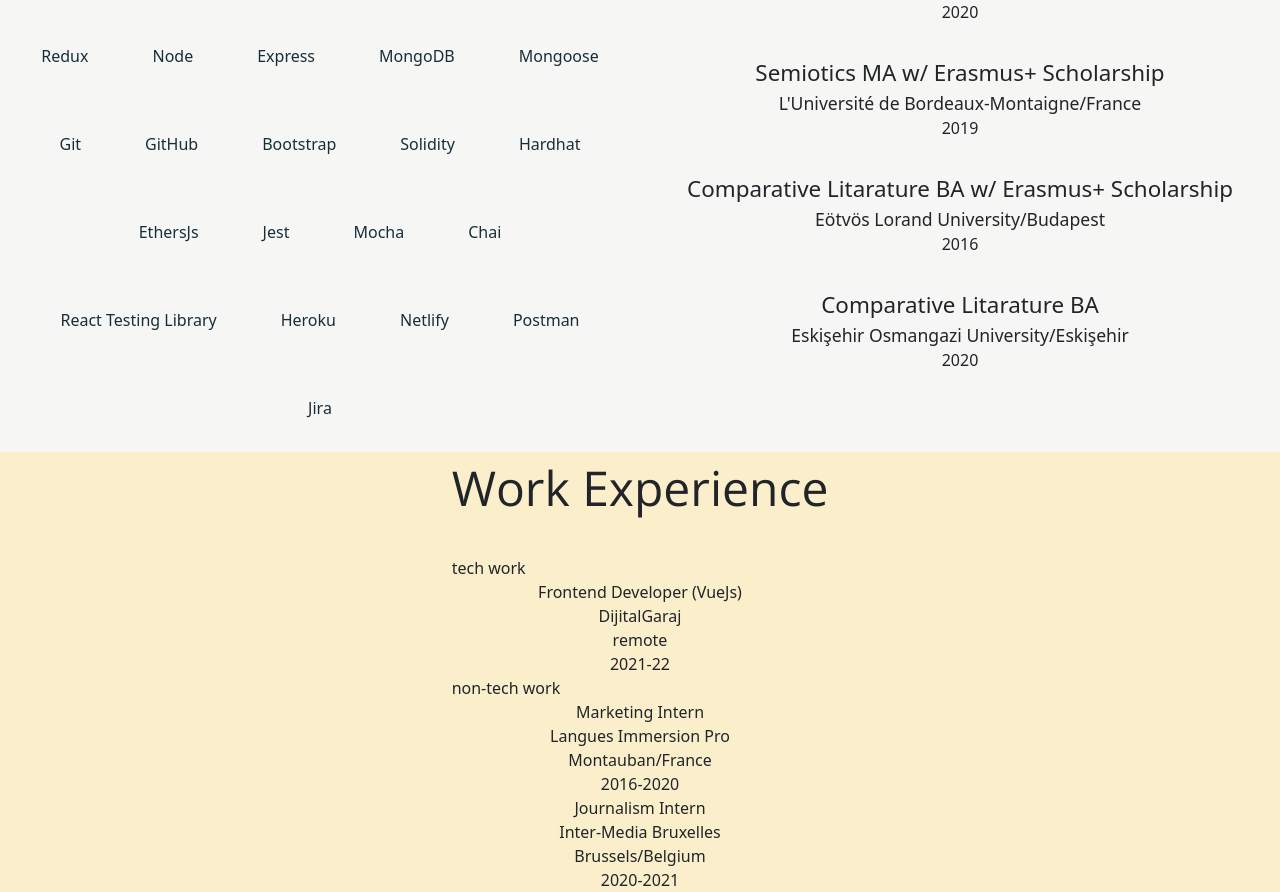
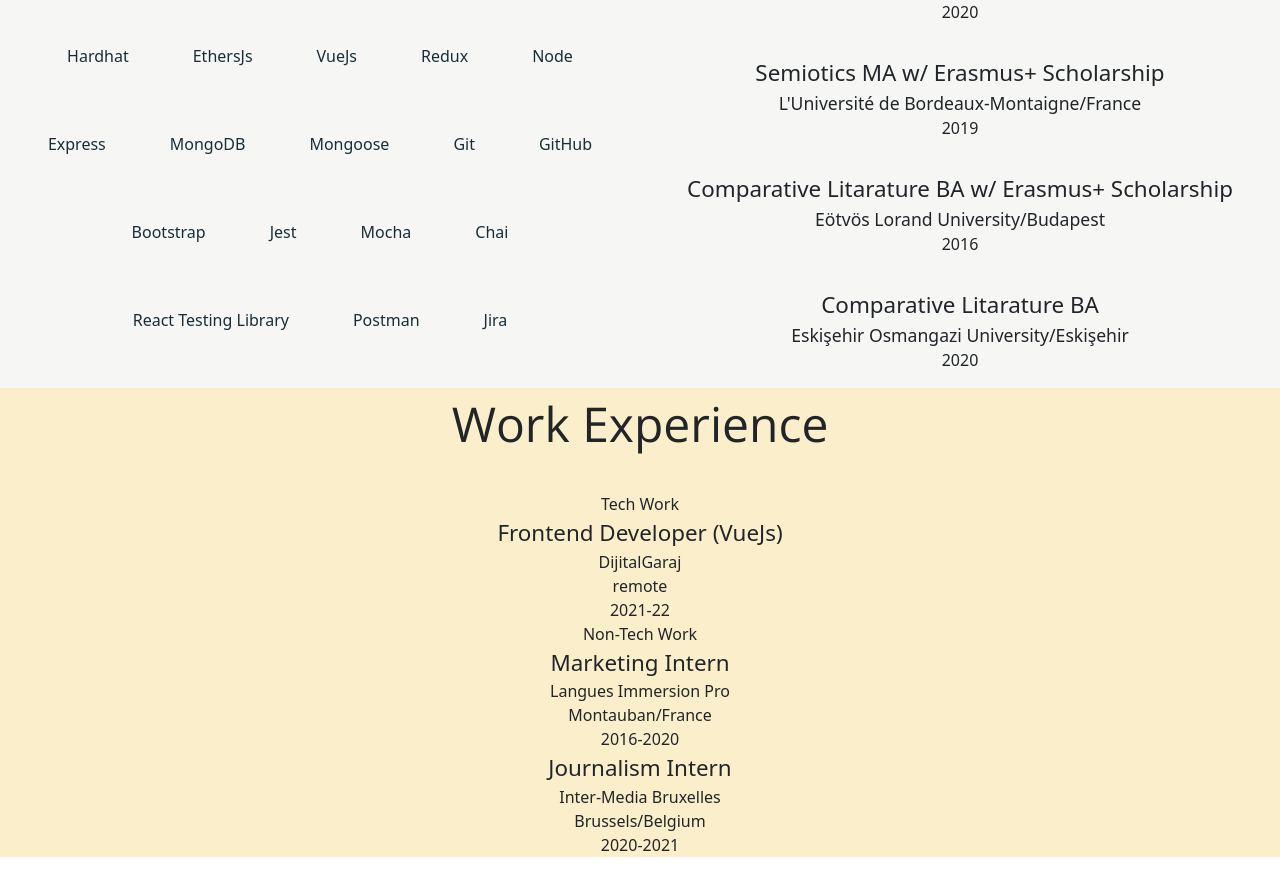
Before and after one commit to muratcan-yuksel/portfolio, a React (Create React App) app: page / in a window 1280 px wide. Shown: the part 2124-3016 px from the top of the page. After the commit the page ends 2981 px from the top, so only its background shows below. Built offline with nearby package versions, Linux system fonts and the light colour scheme.

Commit message:
fallback2

```diff
--- a/src/components/about/About.js
+++ b/src/components/about/About.js
@@ -6,6 +6,9 @@
     "CSS",
     "JavaScript (ES6)",
     "React",
+    "Solidity",
+    "Hardhat",
+    "EthersJs",
     "VueJs",
     "Redux",
     "Node",
@@ -15,15 +18,10 @@
     "Git",
     "GitHub",
     "Bootstrap",
-    "Solidity",
-    "Hardhat",
-    "EthersJs",
     "Jest",
     "Mocha",
     "Chai",
     "React Testing Library",
-    "Heroku",
-    "Netlify",
     "Postman",
     "Jira",
   ];
@@ -112,8 +110,8 @@
           <div className="work">
             {/* this bigTitle class is located at projects.css */}
             <div className="bigTitle">Work Experience</div>
-            <div className="techWork">
-              tech work
+            <div className="techWork d-flex flex-column align-items-center">
+              <div className="workIndicator">Tech Work</div>
               {work.techWork.map((e, index) => {
                 return (
                   <div
@@ -128,8 +126,8 @@
                 );
               })}
             </div>
-            <div className="nonTectWork">
-              non-tech work
+            <div className="nonTechWork d-flex flex-column align-items-center">
+              <div className="workIndicator">Non-Tech Work</div>
               {work.nonTechWork.map((e, index) => {
                 return (
                   <div
--- a/src/components/about/about.css
+++ b/src/components/about/about.css
@@ -52,3 +52,14 @@
 }
 .educationYear {
 }
+.workIndicator {
+}
+.workTitle {
+  font-size: 1.4rem;
+}
+.workCompany {
+}
+.workLocation {
+}
+.workYear {
+}
```
Also changed, not shown: 1 other file (tests, documents, lock files or other folders).
